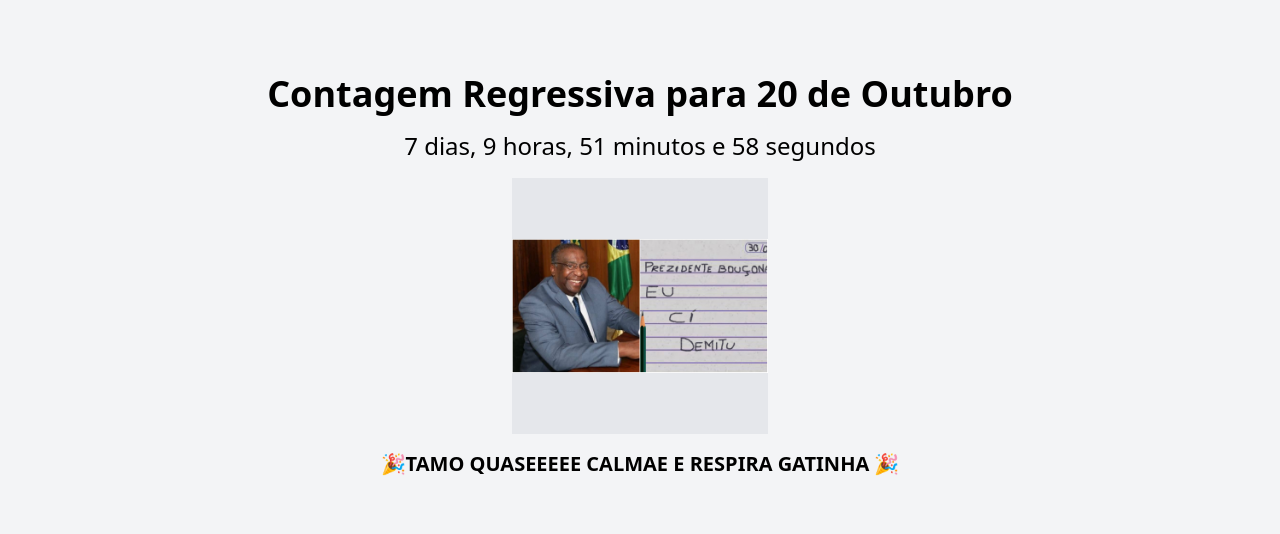
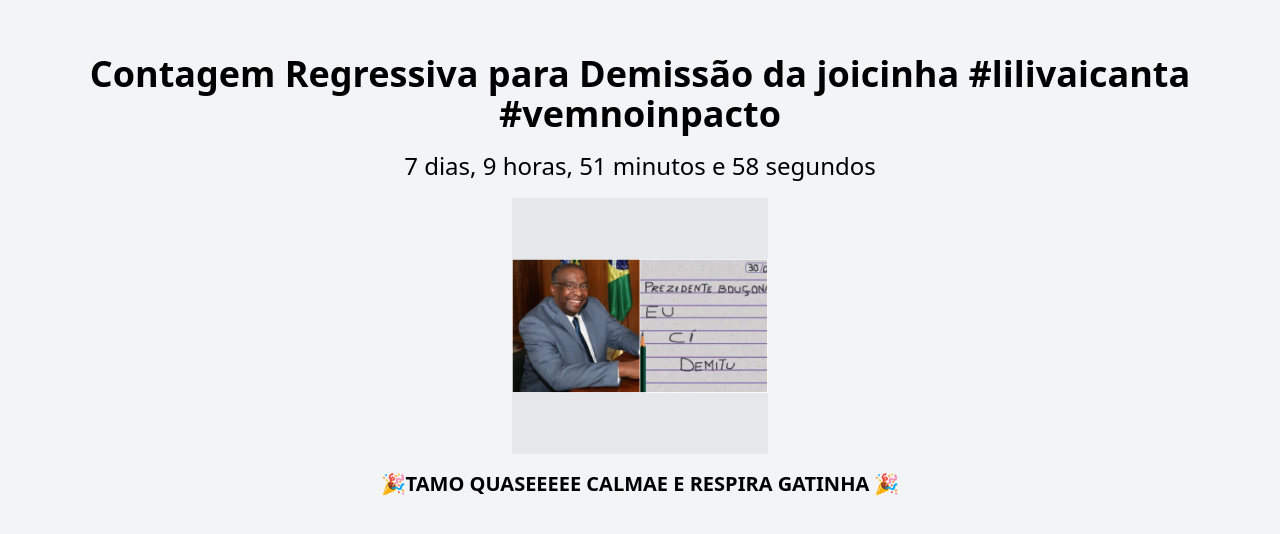
Before and after one commit to LeonardoRafaelDev/contador-demissao, a Next.js app: page / in a window 1280 px wide. Shown: the part 116-650 px from the top of the page. Built offline with nearby package versions, Linux system fonts and the light colour scheme.

Commit message:
fix title

```diff
--- a/components/Countdown.tsx
+++ b/components/Countdown.tsx
@@ -87,7 +87,7 @@ const Countdown: React.FC = () => {
           numberOfPieces={confettiIntensity}
         />
       )}
-      <h1 className="text-4xl font-bold mb-4 text-center">Contagem Regressiva para 20 de Outubro</h1>
+      <h1 className="text-4xl font-bold mb-4 text-center">Contagem Regressiva para Demissão da joicinha #lilivaicanta #vemnoinpacto</h1>
       <p className="text-2xl mb-4 text-center">
         {timeLeft.days} dias, {timeLeft.hours} horas, {timeLeft.minutes} minutos e {timeLeft.seconds} segundos
       </p>
```
